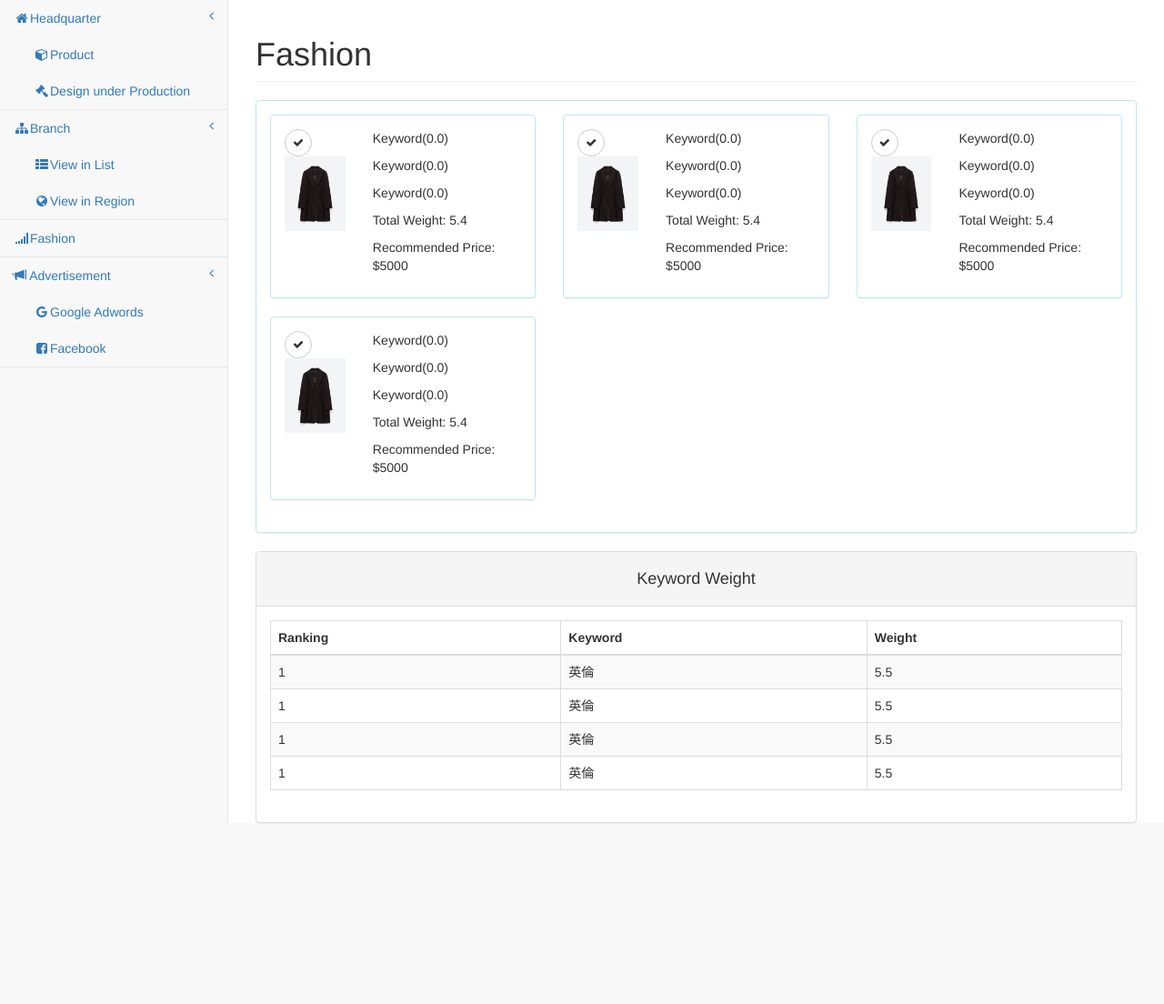
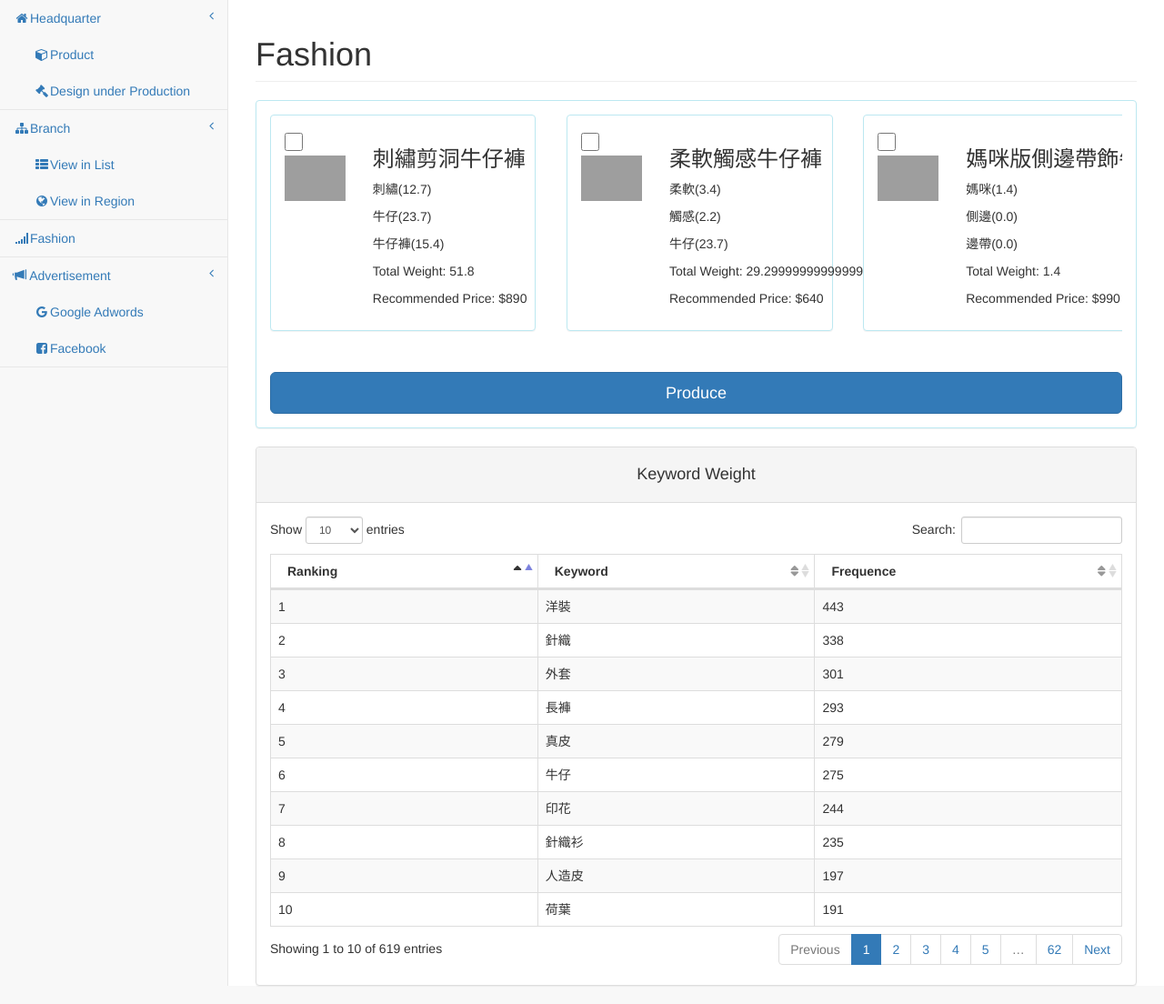
Before and after one commit to oscar84922tw/zara_web, a Django app: page /fashion/ in a window 1280 px wide. Shown: the part 51-1155 px from the top of the page at 91% size. Before the commit the page ends 956 px from the top, so only its background shows below. Run offline with Django 3.2, Linux system fonts and the light colour scheme; data comes from the database, SQL or seed files in the repository; both versions use the stored data as it was after the commit; some libraries are stand-ins or nearby versions; grey boxes are pictures that could not be loaded.

Commit message:
FUCK YES! It's over

```diff
--- a/zara/female/models.py
+++ b/zara/female/models.py
@@ -198,6 +198,8 @@
     product_name = models.TextField()
     keyword = models.TextField()
     keyword_weight = models.TextField(blank=True, null=True)
+    price = models.TextField(blank=True, null=True)  # This field type is a guess.
+    img_url = models.TextField(blank=True, null=True)  # This field type is a guess.
 
     class Meta:
         managed = False
--- a/zara/female/views.py
+++ b/zara/female/views.py
@@ -1,9 +1,12 @@
 from __future__ import division
+
 import jieba
+import operator
+
 from django.db.models import Q
 from django.shortcuts import render
 from django.http import HttpResponse, HttpResponseRedirect
-from female.models import BranchRequest, DesignUnderProduction, BranchList, Shortage
+from female.models import BranchRequest, DesignUnderProduction, BranchList, Shortage, KeywordCounter, KeywordRelations
 from random import randint, shuffle
 # from female.models import BranchRequest, Des
 # Create your views here.
@@ -20,9 +23,34 @@
     return render(request, 'design-under-production.html', {'dupp': design})
 
 
+def _produce(request):
+    product_id_list = request.POST.getlist("produce")
+    for i in product_id_list:
+        print(i)
+        KeywordRelations.objects.filter(product_id=i).delete()
+    return HttpResponseRedirect('/fashion')
+
+
 def _fashion(request):
-
-    return render(request, 'fashion.html')
+    count = KeywordCounter.objects.all().order_by('-frequence')
+    pants = KeywordRelations.objects.filter(
+        Q(keyword='長褲') | Q(keyword='牛仔褲')).order_by('keyword_weight')
+    for i in pants:
+        keyword_list = []
+        keyword_num = []
+        sumweight = 0
+        allocate_pants = KeywordRelations.objects.filter(
+            Q(product_name=i.product_name) & Q(product_id=i.product_id))
+        if len(allocate_pants) < 3:
+            pass
+        else:
+            for j in allocate_pants[:3]:
+                keyword_list.append(j.keyword)
+                keyword_num.append(float('%.1f' % j.keyword_weight))
+                sumweight += float('%.1f' % j.keyword_weight)
+            i.zipped = zip(keyword_list, keyword_num)
+            i.total_weight = sumweight
+    return render(request, 'fashion.html', {'ordered': count, 'pants': pants})
 
 
 def _fb(request):
--- a/zara/templates/fashion.html
+++ b/zara/templates/fashion.html
@@ -1,5 +1,26 @@
-{% extends "base.html" %}{% load staticfiles %}{% block mainbody %}
-<!-- Page Content -->
+{% extends "base.html" %}{% load staticfiles %}{% block mainbody %} {% block othercss %}
+<style type="text/css">
+    .container-scroll {
+        overflow-x: auto;
+        white-space: nowrap;
+    }
+
+    .container-scroll>.row>.col-lg-4 {
+        display: inline-block;
+        float: none;
+    }
+
+    .checkbox-circle {
+        width: 20px;
+        height: 20px;
+        padding: 6px 0;
+        border-radius: 15px;
+        text-align: center;
+        font-size: 12px;
+        line-height: 1.428571429;
+    }
+</style>
+{% endblock %}
 <div id="page-wrapper">
     <div class="row">
         <div class="col-lg-12">
@@ -7,98 +28,51 @@
         </div>
         <!-- /.col-lg-12 -->
     </div>
+    <form action="/produce" method='POST'>
+        {% csrf_token %}
         <div class="panel panel-info">
             <div class="panel-body">
                 <div class="container-scroll">
                     <div class="row">
+                        {% for pant in pants %} {% if pant.zipped %}
                         <div class="col-lg-4">
                             <div class="panel panel-info">
                                 <div class="panel-body">
                                     <div class="row">
+
                                         <div class="col-lg-4">
-                                        <button type="button" class="btn btn-default btn-circle"><i class="fa fa-check"></i>
-                                        </button>
-                                        <img src="../img/001.jpg" class="img-responsive">
+                                            <input type="checkbox" class="checkbox-circle" name="produce" value="{{pant.product_id}}">
+                                            <img src="{{pant.img_url}}" class="img-responsive">
                                         </div>
+
                                         <div class="col-lg-8">
-                                        <p>Keyword(0.0)</p>
-                                        <p>Keyword(0.0)</p>
-                                        <p>Keyword(0.0)</p>
-                                        <p>Total Weight: <span>5.4</span></p>
-                                        <p>Recommended Price: <span>$5000</span></p>
+                                            <h3>{{pant.product_name}}</h3> {% for key, value in pant.zipped %}
+
+                                            <p>{{key}}({{value}})</p>
+
+                                            {% endfor %}
+                                            <p>Total Weight: <span>{{pant.total_weight}}</span></p>
+                                            <p>Recommended Price: <span>${{pant.price}}</span></p>
+
                                         </div>
+
                                     </div>
                                 </div>
                             </div>
                         </div>
                         <!-- /.col-lg-4 -->
-                    <div class="col-lg-4">
-                        <div class="panel panel-info">
-                            <div class="panel-body">
+                        {%endif%} {% endfor %}
+                    </div>
+                </div>
                 <div class="row">
-                                    <div class="col-lg-4">
-                                        <button type="button" class="btn btn-default btn-circle"><i class="fa fa-check"></i>
-                                        </button>
-                                        <img src="../img/001.jpg" class="img-responsive">
-                                    </div>
-                                    <div class="col-lg-8">
-                                        <p>Keyword(0.0)</p>
-                                        <p>Keyword(0.0)</p>
-                                        <p>Keyword(0.0)</p>
-                                        <p>Total Weight: <span>5.4</span></p>
-                                        <p>Recommended Price: <span>$5000</span></p>
+                    <div class="col-lg-12">
+                        <br>
+                        <button type="submit" class="btn btn-primary btn-lg btn-block produceBtn">Produce</button>
                     </div>
                 </div>
             </div>
         </div>
-                    </div>
-                    <!-- /.col-lg-4 -->
-                    <div class="col-lg-4">
-                        <div class="panel panel-info">
-                            <div class="panel-body">
-                                <div class="row">
-                                    <div class="col-lg-4">
-                                        <button type="button" class="btn btn-default btn-circle"><i class="fa fa-check"></i>
-                                        </button>
-                                        <img src="../img/001.jpg" class="img-responsive">
-                                    </div>
-                                    <div class="col-lg-8">
-                                        <p>Keyword(0.0)</p>
-                                        <p>Keyword(0.0)</p>
-                                        <p>Keyword(0.0)</p>
-                                        <p>Total Weight: <span>5.4</span></p>
-                                        <p>Recommended Price: <span>$5000</span></p>
-                                    </div>
-                                </div>
-                            </div>
-                        </div>
-                    </div>
-                    <!-- /.col-lg-4 -->
-                    <div class="col-lg-4">
-                        <div class="panel panel-info">
-                            <div class="panel-body">
-                                <div class="row">
-                                    <div class="col-lg-4">
-                                        <button type="button" class="btn btn-default btn-circle"><i class="fa fa-check"></i>
-                                        </button>
-                                        <img src="../img/001.jpg" class="img-responsive">
-                                    </div>
-                                    <div class="col-lg-8">
-                                        <p>Keyword(0.0)</p>
-                                        <p>Keyword(0.0)</p>
-                                        <p>Keyword(0.0)</p>
-                                        <p>Total Weight: <span>5.4</span></p>
-                                        <p>Recommended Price: <span>$5000</span></p>
-                                    </div>
-                                </div>
-                            </div>
-                        </div>
-                    </div>
-                    <!-- /.col-lg-4 -->
-                </div>
-            </div>
-        </div>
-    </div>
+    </form>
     <div class="panel panel-default">
         <div class="panel-heading" align="center">
             <h4>Keyword Weight</h4>
@@ -110,30 +84,18 @@
                     <tr>
                         <th>Ranking</th>
                         <th>Keyword</th>
-                        <th>Weight</th>
+                        <th>Frequence</th>
                     </tr>
                 </thead>
                 <tbody>
+                    {% for i in ordered %}
                     <tr class="odd">
-                        <td>1</td>
-                        <td>英倫</td>
-                        <td>5.5</td>
+                        <td>{{forloop.counter}}</td>
+                        <td>{{i.keyword}}</td>
+                        <td>{{i.frequence}}</td>
                     </tr>
-                    <tr class="even">
-                        <td>1</td>
-                        <td>英倫</td>
-                        <td>5.5</td>
-                    </tr>
-                    <tr class="odd">
-                        <td>1</td>
-                        <td>英倫</td>
-                        <td>5.5</td>
-                    </tr>
-                    <tr class="even">
-                        <td>1</td>
-                        <td>英倫</td>
-                        <td>5.5</td>
-                    </tr>
+                    {% endfor %}
+
                 </tbody>
             </table>
         </div>
@@ -142,9 +104,11 @@
     <!-- /.panel -->
 </div>
 <!-- /#page-wrapper -->
-{% endblock %}
 
-{% block otherjs %}
+{% endblock %} {% block otherjs %}
+<script src="{% static 'vendor/datatables/js/jquery.dataTables.min.js' %}"></script>
+<script src="{% static 'vendor/datatables-plugins/dataTables.bootstrap.min.js' %}"></script>
+<script src="{% static 'vendor/datatables-responsive/dataTables.responsive.js' %}"></script>
 <script>
     $(document).ready(function() {
         $('#dataTables-example').DataTable({
@@ -152,4 +116,9 @@
         });
     });
 </script>
+<script>
+    $('.produceBtn').click(function() {
+        alert('Submit these design');
+    });
+</script>
 {% endblock %}
--- a/zara/zara/urls.py
+++ b/zara/zara/urls.py
@@ -15,7 +15,7 @@
 """
 from django.conf.urls import url
 from django.contrib import admin
-from female.views import main, design_under_production, _fashion, _fb, _google, _list, _product, _region, _shortage, _ship
+from female.views import main, design_under_production, _fashion, _fb, _google, _list, _product, _region, _shortage, _ship, _produce
 urlpatterns = [
     url(r'^admin/', admin.site.urls),
     url(r'^$', main),
@@ -27,6 +27,7 @@
     url(r'^product/$', _product),
     url(r'^region/$', _region),
     url(r'^shortage$', _shortage),
-    url(r'^ship$', _ship)
+    url(r'^ship$', _ship),
+    url(r'^produce$', _produce)
 
 ]
```
Also changed, not shown: zara/scripts/insert_products_and_designunderproduction_and_fashion.py (+44 -37 lines), zara/templates/google.html (+0 -69 lines), zara/db.sqlite3, zara/female/migrations/0008_keywordcounter_keywordrelations.py (added), zara/new.csv, zara/new0.csv, zara/zara_female.csv. Lines whose indentation alone changed are shown as unchanged.
